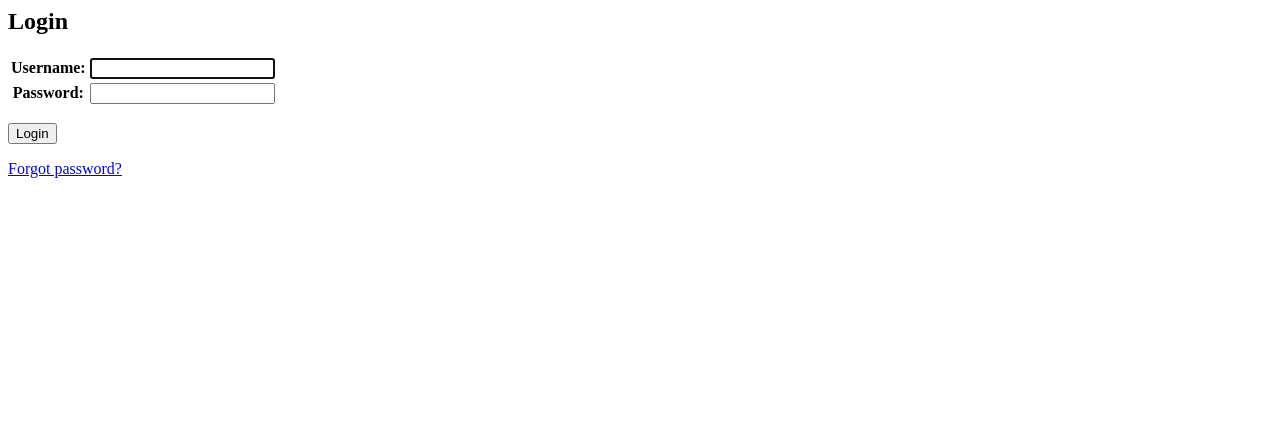
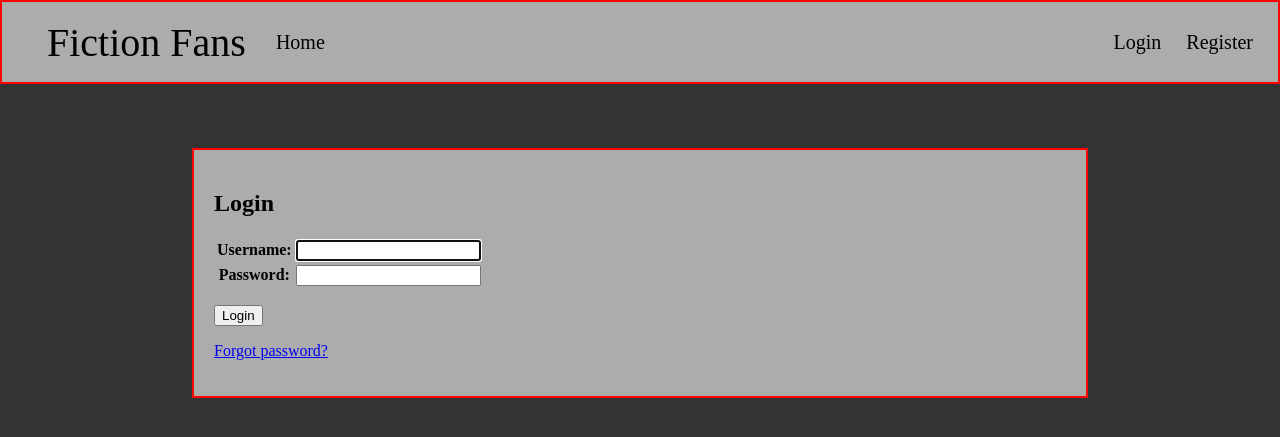
Before and after one commit to chinapat317/Fiction-Fans, a Django app: page /accounts/login/ in a window 1280 px wide. Shown: the top 437 px of the page. Run offline with Django 4.2, Linux system fonts and the light colour scheme.

Commit message:
Improve template

```diff
--- a/fiction_fans/templates/base.html
+++ b/fiction_fans/templates/base.html
@@ -4,19 +4,85 @@
         <meta charset="UTF-8">
         <meta http-equiv="X-UA-Compatible" content="IE=edge">
         <meta name="viewport" content="width=device-width, initial-scale=1.0">
-        <title>{% block title %} {% endblock title %}</title>
-        <script src="https://cdn.tailwindcss.com"></script>
+        <title>FictionFans</title>
+        <!-- <script src="https://cdn.tailwindcss.com"></script> -->
         {{ form.media }}
+        <style>
+            body{
+                background-color: rgba(0, 0, 0, 0.8);
+                margin: 0;
+            }
+            nav {
+                background: #acacac;
+                padding: 15px;
+                height: 50px;
+                display: flex;
+                align-items: center;
+                margin: 0px;
+                border: 2px solid red;
+            }
+
+            .logo {
+                font-size: 40px;
+                margin: 30px;
+            }
+
+            .logo a {
+                text-decoration: none;
+                color: black;
+            }
+
+            .home {
+                font-size: 20px;
+                margin-right: auto;
+            }
+
+            .home a {
+                text-decoration: none;
+                color: black;
+            }
+
+            .auth {
+                font-size: 20px;
+            }
+
+            .auth a {
+                text-decoration: none;
+                color: black;
+                margin: 10px;
+            }
+
+            #content {
+                margin: 0;
+                background-color: #acacac;
+            }
+
+            #content{
+                margin: 5% 15%;
+                margin-bottom: auto;
+                padding: 20px;
+                border: 2px solid red;
+                overflow: auto;
+            }
+            </style>
     </head>
+    <nav>
+        <div class="logo">
+            <a href="{% url 'fiction_fans:homepage' %}">Fiction Fans</a>
+        </div>
+        <div class="home">
+            <a href="{% url 'fiction_fans:homepage' %}">Home</a>
+        </div>
+        <div class="auth">
+            <a href="{% url 'login' %}">Login</a>
+            <a href="{% url 'signup' %}">Register</a>
+        </div>
+    </nav>
     <body>
-        <div class="flex flex-col mx-auto container justify-center items-center">
-            <div id="navigation-bar" class="flex space-x-3 text-lg font-bold p-4 bg-blue-300 w-full text-center justify-lef t text-blue-800 rounded-md shadow">
-                Fiction Fans
-                <a href="{% url 'fiction_fans:homepage' %}">Home</a>
+            <div id="content">
+                <div>
+                    {% block content %}{% endblock content %}
+                </div>
             </div>
-            <div id="content">
-                {% block content %}{% endblock content %}
-            </div>
-        </div>
     </body>
 </html>
--- a/templates/registration/login.html
+++ b/templates/registration/login.html
@@ -1,5 +1,5 @@
-<html>
-<body>
+{% extends "base.html" %}
+{% block content %}
 <h2>Login</h2>
 <form method="post">
   {% csrf_token %}
@@ -16,4 +16,4 @@
 <a href="{% url 'password_reset' %}">Forgot password?</a>
 </p>
 </body>
-</html>
+{% endblock content %}
--- a/templates/registration/signup.html
+++ b/templates/registration/signup.html
@@ -1,3 +1,5 @@
+{% extends "base.html" %}
+{% block content %}
 <h2>Register</h2>
 <form method="POST">
     {% csrf_token %}
@@ -10,3 +12,4 @@
     </tr>
     </table>
 </form>
+{% endblock content %}
```
Also changed, not shown: fiction_fans/templates/fiction_fans/chapter_page.html (+3 -7 lines), fiction_fans/templates/fiction_fans/fiction_page.html (+7 -13 lines), fiction_fans/templates/fiction_fans/homepage.html (+15 -17 lines).
